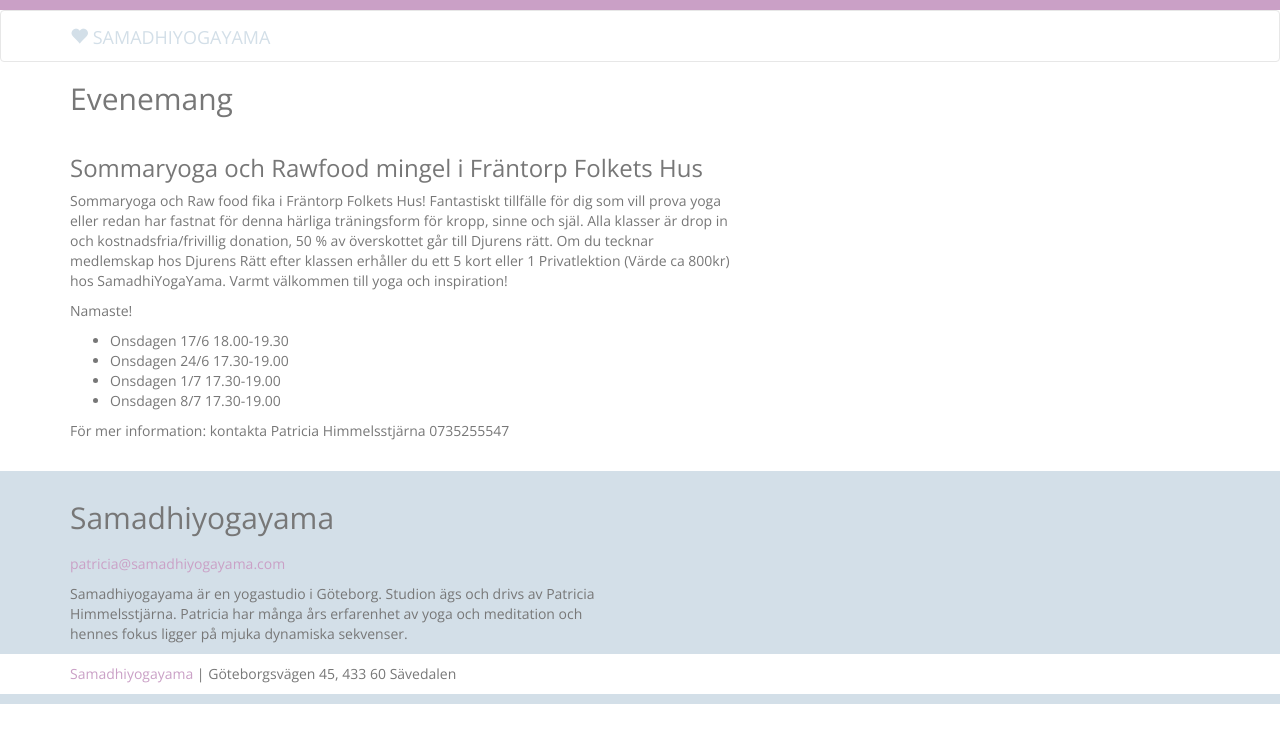
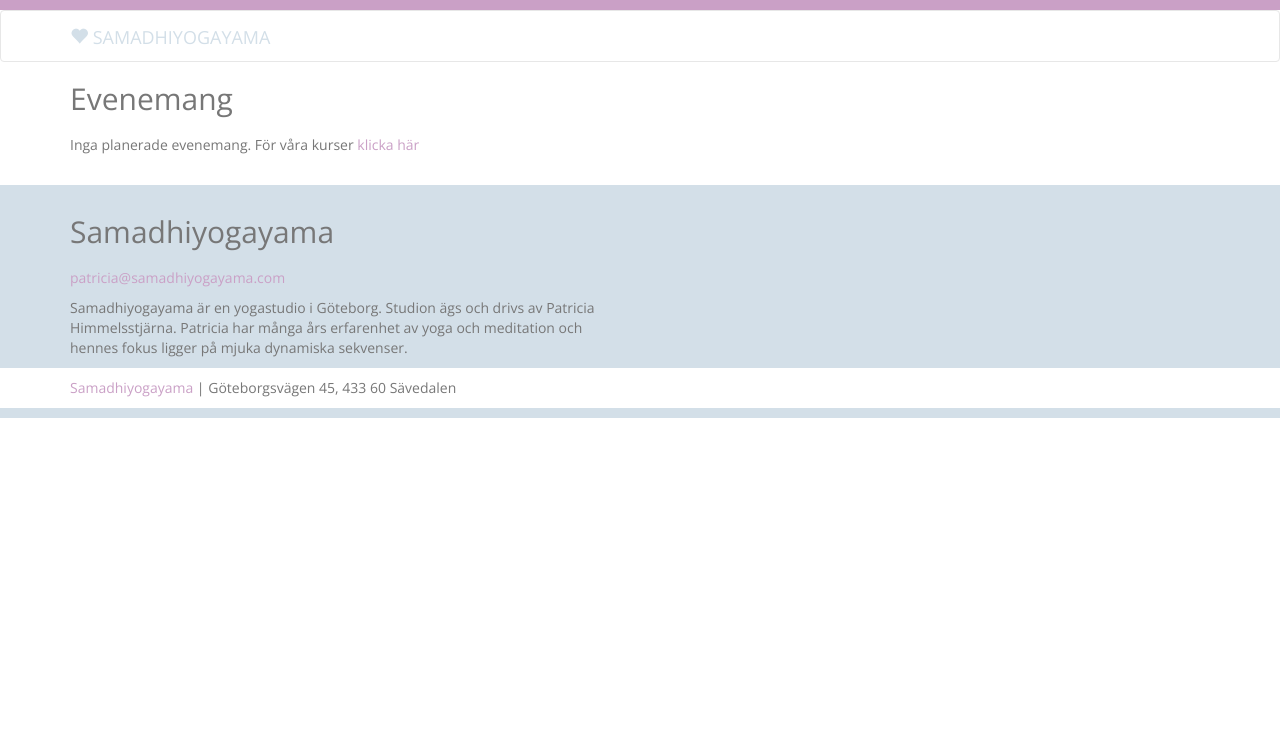
Before and after one commit to xljoha/patricia, a Jekyll site: the page built from evenemang/index.html, in a window 1280 px wide. Shown: the top 743 px of the page. Built offline with Jekyll 4.4.1, drawn with Linux system fonts in a browser that asks for light colours; nearby versions of some CDN libraries.

Commit message:
new changes done

```diff
--- a/evenemang/index.html
+++ b/evenemang/index.html
@@ -10,20 +10,7 @@ layout: default
 
 	<section class="row">
 		<div class="col-xs-12 text-wrapper">
-			<h3>Sommaryoga och Rawfood mingel i Fräntorp Folkets Hus</h3>
-			<p>
-			Sommaryoga och Raw food fika i Fräntorp Folkets Hus! Fantastiskt tillfälle för dig som vill prova yoga eller redan har fastnat för denna härliga träningsform för kropp, sinne och själ.  Alla klasser är drop in och kostnadsfria/frivillig donation, 50 % av överskottet går till Djurens rätt. Om du tecknar medlemskap hos Djurens Rätt efter klassen erhåller du ett 5 kort eller 1 Privatlektion (Värde ca 800kr) hos SamadhiYogaYama. Varmt välkommen till yoga och inspiration! </p>
-
-			<p>Namaste!</p>
-
-			<ul>
-				<li>Onsdagen 17/6 18.00-19.30</li>
-				<li>Onsdagen 24/6 17.30-19.00</li>
-				<li>Onsdagen 1/7 17.30-19.00</li>
-				<li>Onsdagen 8/7 17.30-19.00</li>
-			</ul>
-
-			<p>För mer information: kontakta Patricia Himmelsstjärna 0735255547</p>
+		<p>Inga planerade evenemang. För våra kurser <a href="{{site.baseurl}}/klasser_och_kurser/">klicka här</a></p>
 		</div>
 	</section>
 
```
Also changed, not shown: klasser_och_kurser/index.html (+6 -1 lines), 2 other files.
